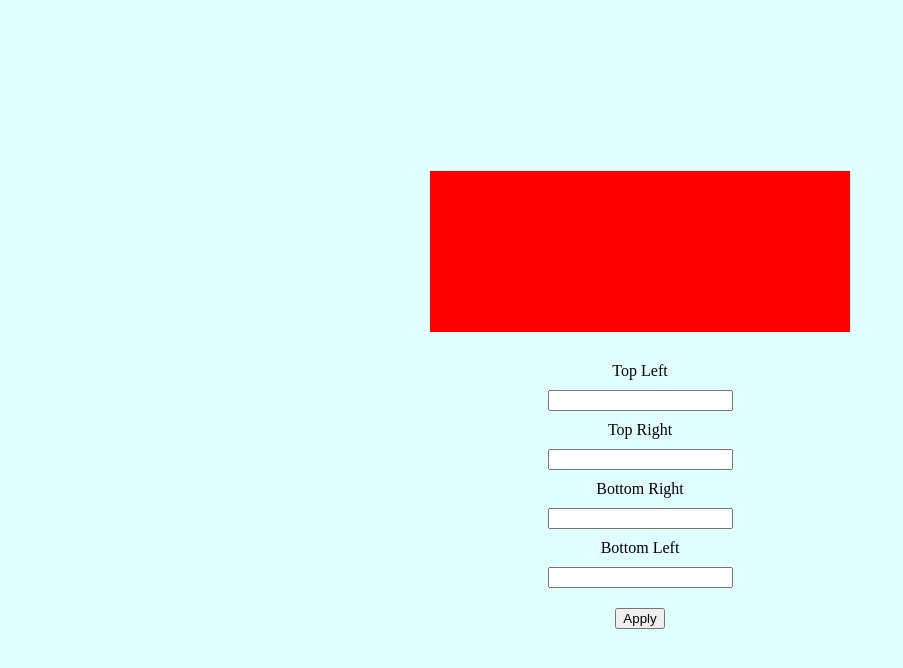
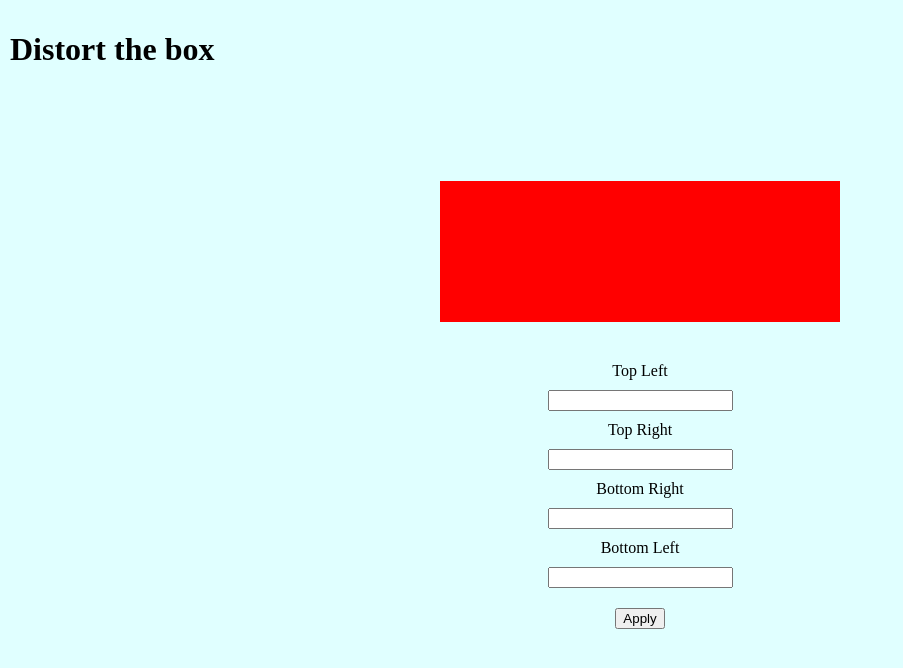
Before and after one commit to JulianEhiem/shape-distorter, a plain HTML site: page index.html in a window 1280 px wide. Shown: the whole page, without its empty margins (0-903 px from the left). Drawn offline with Linux system fonts and the light colour scheme.

Commit message:
Added message to page

```diff
--- a/index.html
+++ b/index.html
@@ -9,6 +9,7 @@
 </head>
 
 <body>
+    <h1> Distort the box </h1>
     <div class="border-box"></div>
     <div class="form">
         <label for="top-left">Top Left</label><br>
```
